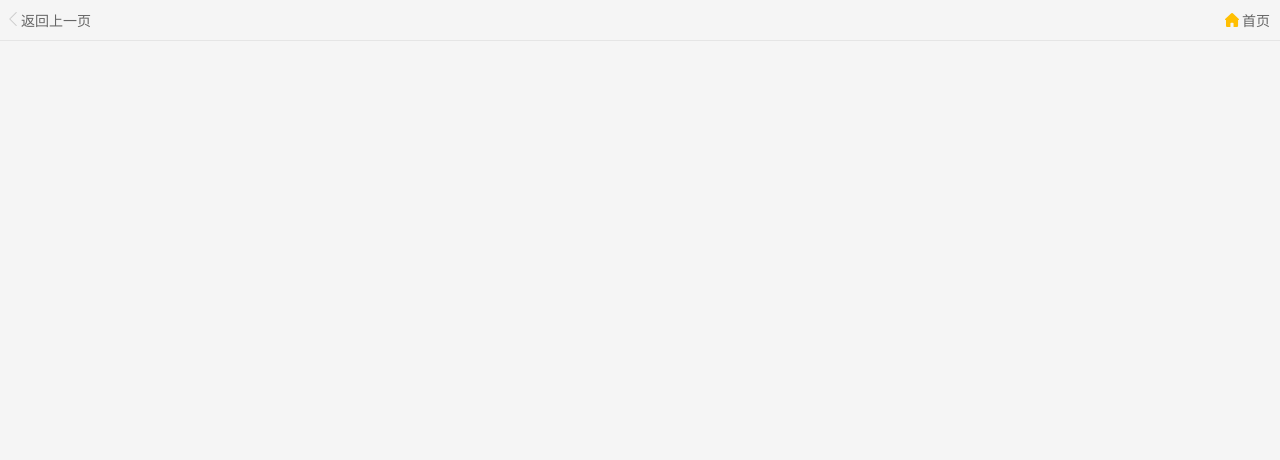
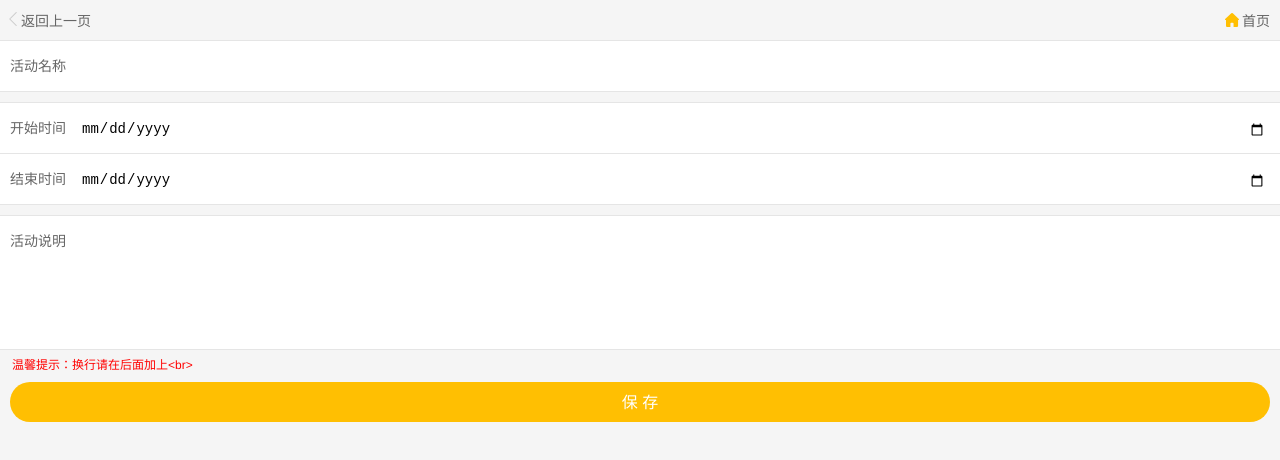
Before and after one commit to houfengtai/lottery-frontend, a Vue app: page /admin/activity/update in a window 1280 px wide. Shown: the top 460 px of the page. Built offline with nearby package versions, Linux system fonts and the light colour scheme; what @mvpleung/verify, vue-meta-info would draw is missing.

Commit message:
init pro

```diff
--- a/package.json
+++ b/package.json
@@ -12,6 +12,7 @@
     "axios": "^0.19.0",
     "core-js": "^2.6.5",
     "js-md5": "^0.7.3",
+    "node-sass": "^4.13.0",
     "prerender-spa-plugin": "^3.4.0",
     "vue": "^2.6.10",
     "vue-meta-info": "^0.1.7",
@@ -30,7 +31,6 @@
     "eslint-config-standard": "^14.1.0",
     "eslint-plugin-vue": "^5.0.0",
     "less-loader": "^5.0.0",
-    "node-sass": "^4.12.0",
     "sass-loader": "^8.0.0",
     "style-loader": "^1.0.0",
     "stylus-loader": "^3.0.2",
--- a/src/components/admin/activity/update-activity.vue
+++ b/src/components/admin/activity/update-activity.vue
@@ -1,12 +1,32 @@
 <template>
 <div>
     <back-page></back-page>
-
+    <div class="update-activity">
+        <div class="row margin-bottom-10">
+            <span class="font-title">活动名称</span>
+            <span><input v-model="item.activityName" maxlength="100"></span>
+        </div>
+        <div class="row border-top">
+            <span class="font-title">开始时间</span>
+            <span><input type="date"  v-model="item.startTime"></span>
+        </div>
+        <div class="row margin-bottom-10">
+            <span class="font-title">结束时间</span>
+            <span><input type="date"  v-model="item.endTime"></span>
+        </div>
+        <div class="row border-top">
+            <span class="font-title float-left">活动说明</span>
+            <span><textarea v-model="item.remark" ></textarea></span>
+        </div>
+        <div class="tips">温馨提示：换行请在后面加上&lt;br&gt;</div>
+        <div><button @click="_save()">保 存</button></div>
+    </div>
 </div>
 </template>
 
 <script>
-import BackPage from '../../public/back-page'
+import dateUtil from '@/components/public/dateUtil.js'
+import BackPage from '@/components/public/back-page'
 export default {
   name: 'update-activity',
   components: { BackPage },
@@ -23,6 +43,8 @@ export default {
         return
       }
       this.item = JSON.parse(item)
+      this.item.startTime = dateUtil.dateFormat('yyyy-MM-dd', new Date(this.item.startTime))
+      this.item.endTime = dateUtil.dateFormat('yyyy-MM-dd', new Date(this.item.endTime))
     }
 
   },
@@ -37,5 +59,57 @@ export default {
 </script>
 
 <style scoped>
-
+.row{
+    min-height: 40px;
+    border-bottom: 1px solid #e5e5e5;
+    background: #fff;
+    padding: 0px 10px;
+}
+.font-title{
+    height:50px;
+    line-height:50px;
+    width: 70px;
+    display: inline-block;
+    color:#666;
+}
+.row span input{
+    display: inline-block;
+    height:35px;
+    line-height: 35px;
+    /*text-indent: 1em;*/
+    width: calc(100% - 75px);
+    border:0;
+    border-radius: 16px;
+    font-size:14px;
+}
+.row span input:focus{
+    border:0;
+}
+.row span textarea{
+    display: inline-block;
+    min-height:120px;
+    padding: 5px 10px;
+    text-indent: 1em;
+    width: calc(100% - 95px);
+    resize: none;
+    border:0;
+}
+.float-left{
+    float: left;
+}
+.margin-bottom-10{margin-bottom: 10px}
+.border-top{border-top:1px solid #e5e5e5;}
+ button{
+    display: block;
+    width: calc(100% - 20px);
+    border: 0px;
+    border-radius: 20px;
+    height:40px;
+    line-height: 40px;
+    font-size: 16px;
+    margin: 10px auto;
+    background: #ffbf02;
+    color:#fff;
+}
+    .tips{color:red;font-size:12px;margin-top:5px;text-indent: 1em;}
 </style>
--- a/src/components/admin/login/assets/scss/lottery-page.scss
+++ b/src/components/admin/login/assets/scss/lottery-page.scss
@@ -22,7 +22,7 @@
   text-indent: 1em;
   font-size: 16px;
   margin: 10px auto;
-  background: #f5f5f5;
+  background: #e5e5e5;
   color:#666;
 
 }
--- a/vue.config.js
+++ b/vue.config.js
@@ -14,7 +14,7 @@ module.exports = {
     proxy: {
       '/api': {
         // 目标 API 地址
-        target: 'http://localhost:8106/api/',
+        target: 'http://lottery.suwen8.com/api/',
         // 如果要代理 websockets
         ws: true,
         changeOrigin: true, // 允许websockets跨域
```
Also changed, not shown: 1 other file (tests, documents, lock files or other folders).
